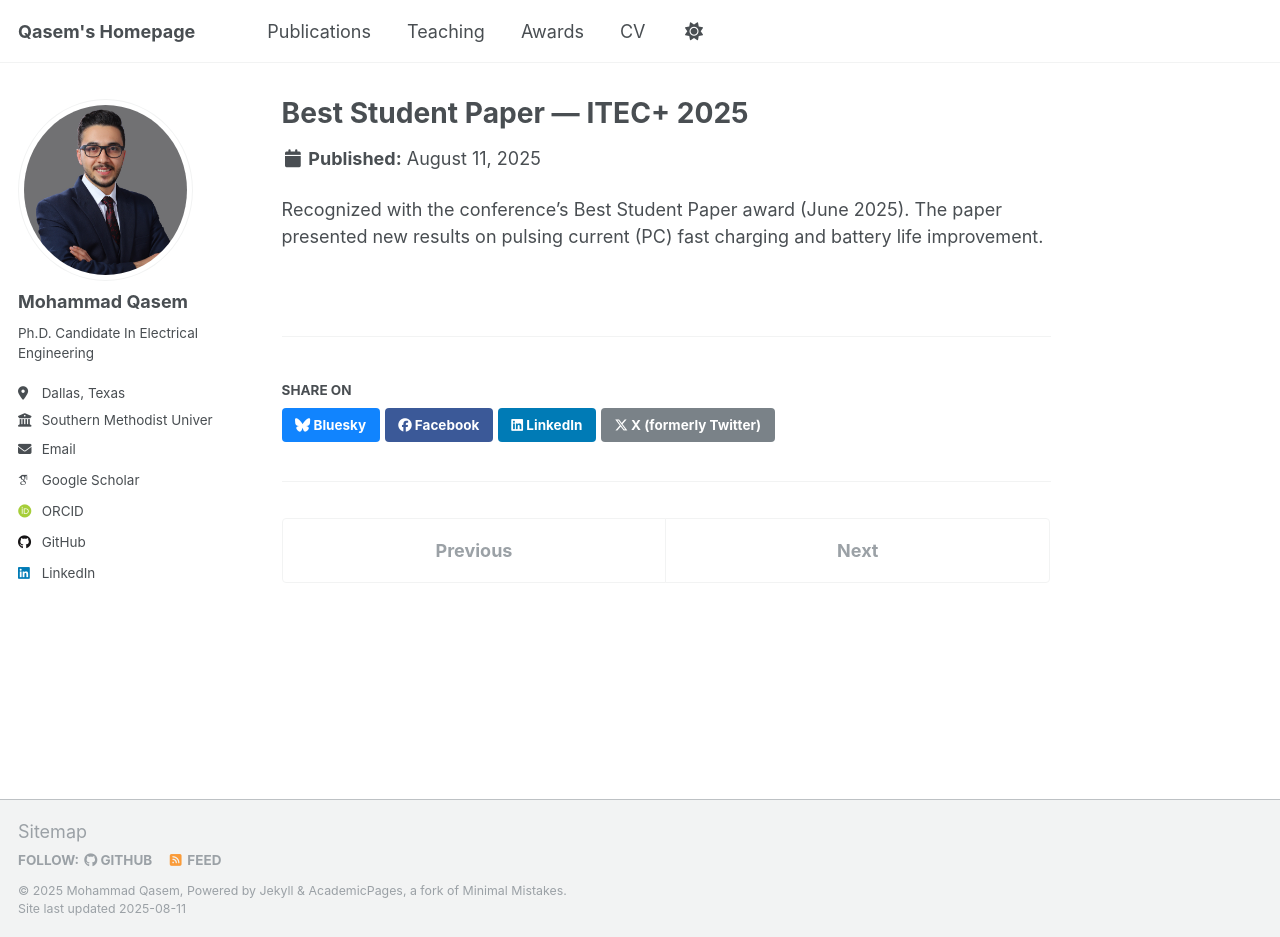
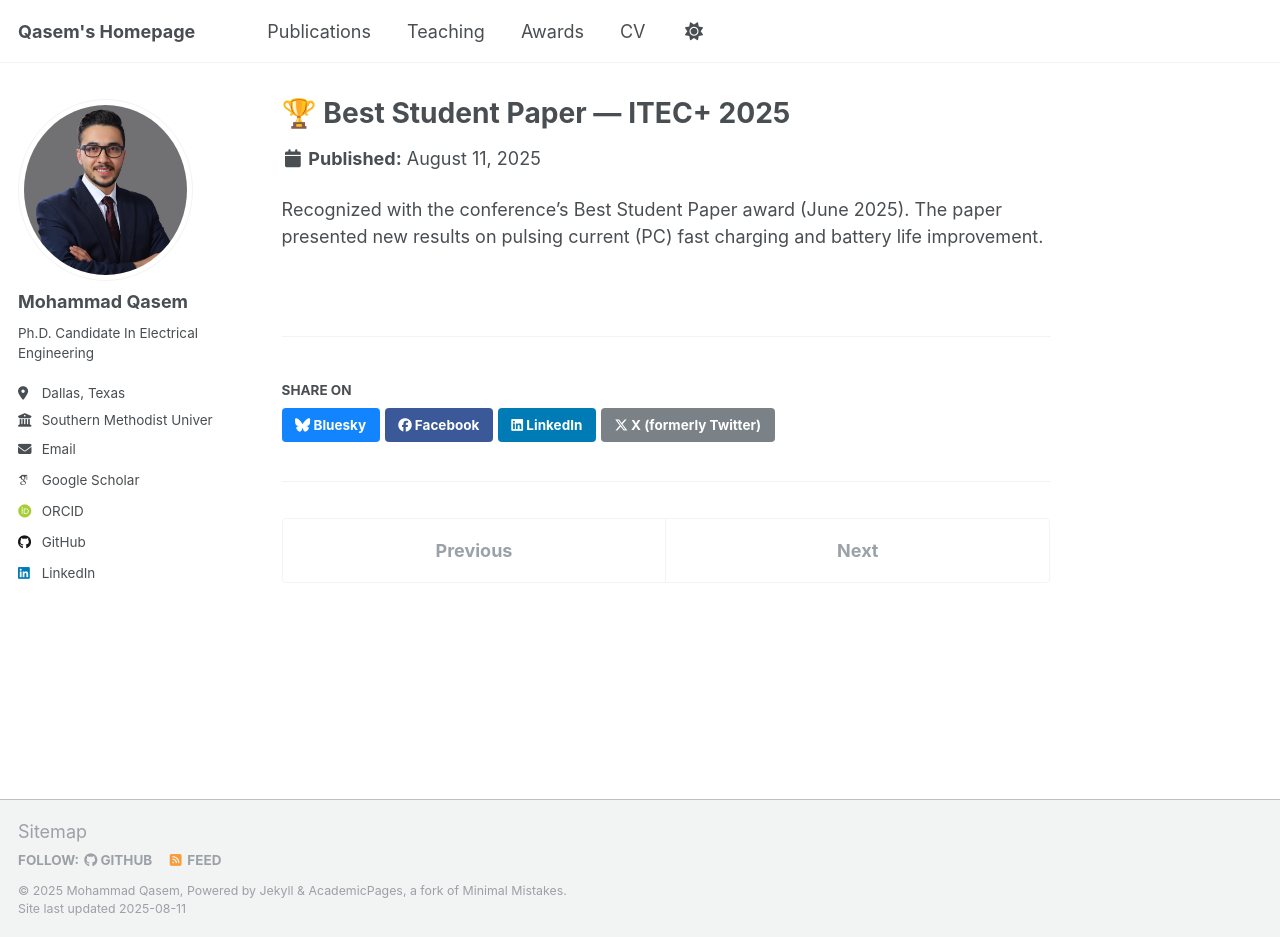
Before and after one commit to MohammadQasem97/Mohammad_Qasem.github.io, a Jekyll site: the page built from _portfolio/Award-1.md, in a window 1280 px wide and 937 px high. Built offline with Jekyll 4.4.1, drawn with Linux system fonts in a browser that asks for light colours; some web fonts are replaced; a script that is not in the unit is left out.

```diff
--- a/_portfolio/portfolio-1.md
+++ b/_portfolio/Award-1.md
@@ -1,6 +1,6 @@
 ---
-title: "Best Student Paper — ITEC+ 2025"
-excerpt: "Awarded Best Student Paper at ITEC+ 2025 for work on pulsing current fast-charging and battery management.<br/><img src='/images/ITEC.JPG'>"
+title: "🏆 Best Student Paper — ITEC+ 2025"
+excerpt: "Awarded Best Student Paper at ITEC+ 2025 for work on pulsing current fast-charging and battery management."
 collection: portfolio
 ---
 
```
